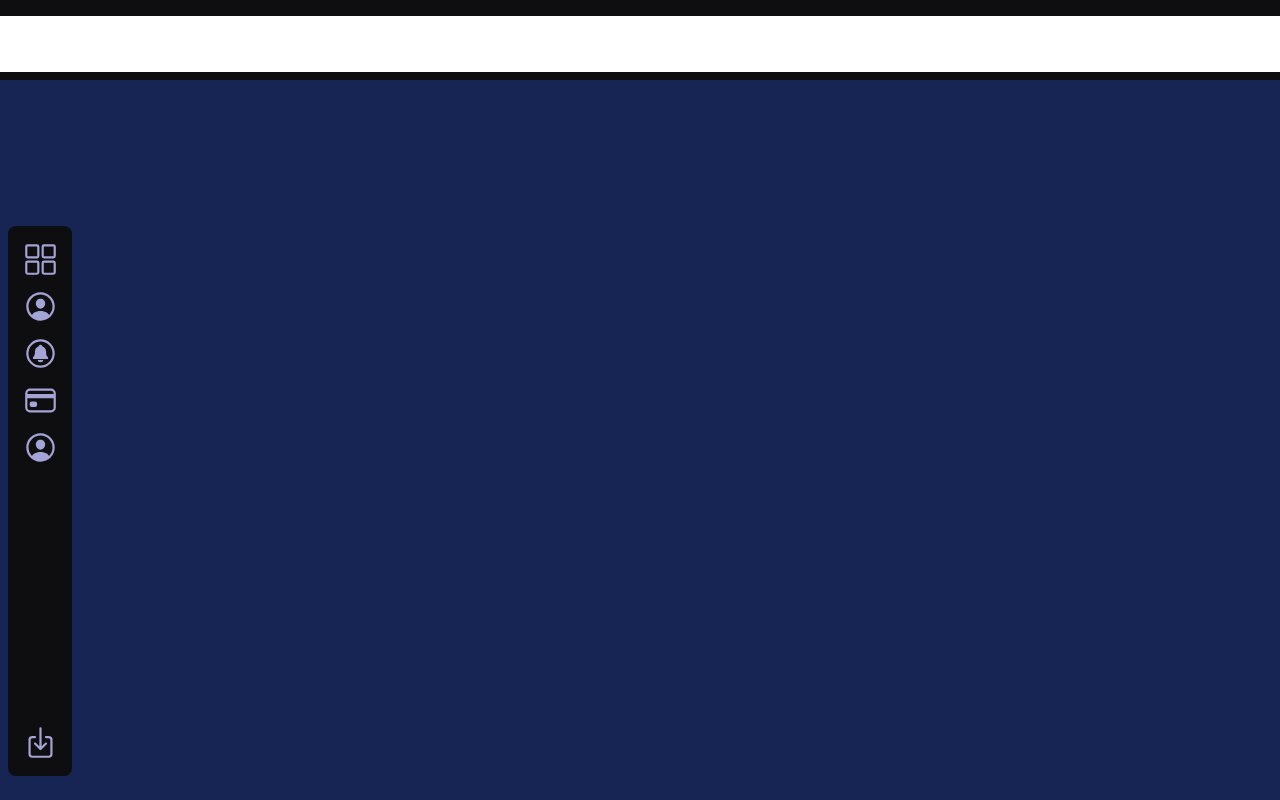
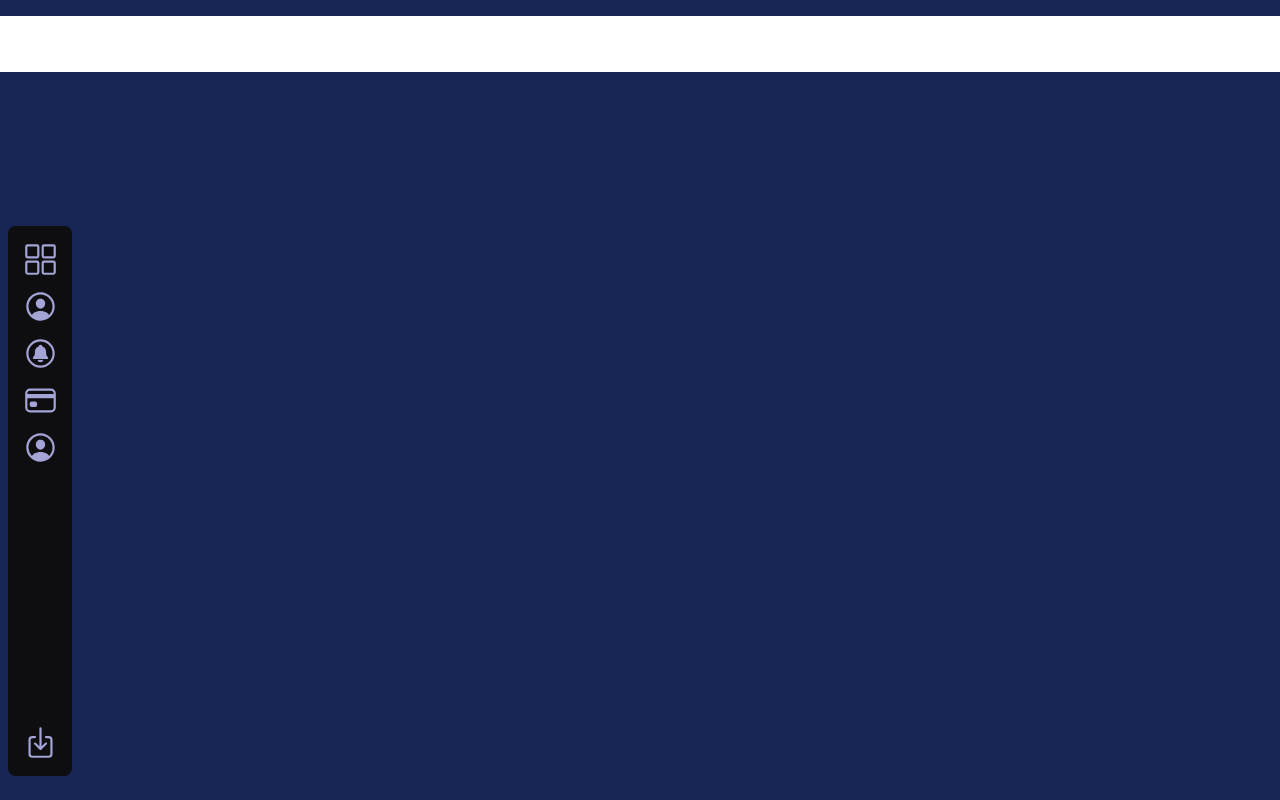
Before and after one commit to DC-21/smart-contracts-blockchain-webapp, a React (Vite) app in the folder client/: page / in a window 1280 px wide. Built offline with nearby package versions, Linux system fonts and the light colour scheme; what @thirdweb-dev/react would draw is missing.

Commit message:
first commit

```diff
--- a/client/src/components/Navbar.jsx
+++ b/client/src/components/Navbar.jsx
@@ -2,8 +2,8 @@ import React from 'react'
 
 const Navbar = () => {
   return (
-    <div className='top-4 pt-4 w-full h-20 bg-[#0e0e10]'>
-        <div className='bg-white py-7 px-4 w-full'></div>
+    <div className='top-4 pt-4 w-full h-20'>
+        <div className='bg-white py-7 px-2 w-full'></div>
     </div>
   )
 }
```
